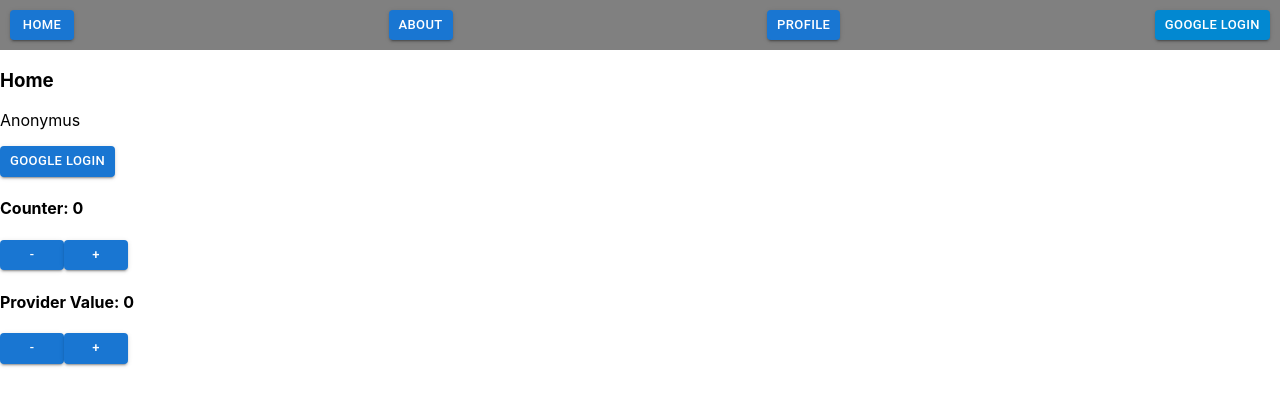
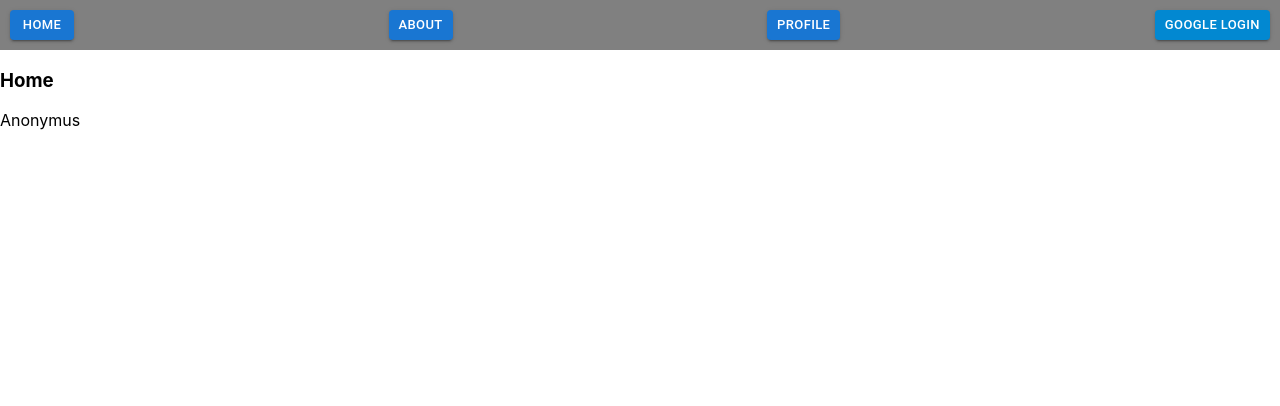
Before and after one commit to bzsub/bike-repair, a React (Create React App) app in the folder frontend/: page / in a window 1280 px wide. Shown: the top 406 px of the page. Built offline with nearby package versions, Linux system fonts and the light colour scheme.

Commit message:
fe cleaning

```diff
--- a/frontend/src/hooks/useCounter.jsx
+++ /dev/null
@@ -1,26 +0,0 @@
-import { React, useEffect, useState } from "react";
-
-export const useCounter = (componentName) => {
-  const [counter, setCounter] = useState(0);
-
-  const increment = () => {
-    setCounter(counter + 1);
-  };
-
-  const decrement = () => {
-    setCounter(counter - 1);
-  };
-
-  useEffect(() => {
-    localStorage.setItem("counter" + componentName, counter);
-    // eslint-disable-next-line
-  }, [counter]);
-
-  useEffect(() => {
-    const localCounter = parseInt(localStorage.getItem("counter" + componentName));
-    setCounter(localCounter || 0);
-    // eslint-disable-next-line
-  }, []);
-
-  return { counter, increment, decrement };
-};
--- a/frontend/src/index.js
+++ b/frontend/src/index.js
@@ -3,7 +3,7 @@ import ReactDOM from "react-dom/client";
 import { BrowserRouter } from "react-router-dom";
 import "./index.css";
 import App from "./App";
-import { CounterProvider } from "./providers/counter";
+
 import { AuthProvider } from "./providers/auth";
 // import ErrorBoundary from "./components/ErrorBoundary";
 // import reportWebVitals from "./reportWebVitals";
@@ -11,11 +11,9 @@ import { AuthProvider } from "./providers/auth";
 const root = ReactDOM.createRoot(document.getElementById("root"));
 root.render(
   <AuthProvider>
-    <CounterProvider>
       <BrowserRouter>
         <App />
       </BrowserRouter>
-    </CounterProvider>
   </AuthProvider>
 );
 // reportWebVitals();
--- a/frontend/src/pages/About.jsx
+++ b/frontend/src/pages/About.jsx
@@ -1,29 +1,15 @@
 import { React, useEffect, useState } from "react";
-import Button from "@mui/material/Button";
-import { useCounter } from "../hooks/useCounter";
-import { useCounter as useGlobalCounter } from "../providers/counter";
+import { useAuth } from "../providers/auth";
+
 
 const About = () => {
-  const { counter, increment, decrement } = useCounter("About");
-  const { value, increment: goUp, decrement: goDown } = useGlobalCounter();
+  const { user } = useAuth();
 
   return (
     <div>
       <h3>About</h3>
-      <h4>Counter: {counter}</h4>
-      <Button onClick={decrement} variant="contained" size="small">
-        -
-      </Button>
-      <Button onClick={increment} variant="contained" size="small">
-        +
-      </Button>
-      <h4>Provider Value: {value}</h4>
-      <Button onClick={goDown} variant="contained" size="small">
-        -
-      </Button>
-      <Button onClick={goUp} variant="contained" size="small">
-        +
-      </Button>
+      <p>{user?.userId}</p>
+      <p>{user?.entity}</p>
     </div>
   );
 };
--- a/frontend/src/pages/Callback.jsx
+++ b/frontend/src/pages/Callback.jsx
@@ -1,4 +1,4 @@
-import { React, useState, useEffect, useContext, createContext } from "react";
+import { React, useState, useEffect } from "react";
 import { useNavigate } from "react-router-dom";
 import { useAuth } from "../providers/auth";
 
--- a/frontend/src/pages/Home.jsx
+++ b/frontend/src/pages/Home.jsx
@@ -1,8 +1,6 @@
 import { React, useEffect, useState } from "react";
 import { useNavigate } from "react-router-dom";
 import Button from "@mui/material/Button";
-import { useCounter } from "../hooks/useCounter";
-import { useCounter as useGlobalCounter } from "../providers/counter";
 import { useAuth } from "../providers/auth";
 
 //Home is now our login page
@@ -10,38 +8,12 @@ const Home = () => {
   const navigate = useNavigate();
   const { token, auth, user } = useAuth();
 
-  const { counter, increment, decrement } = useCounter("Home");
-  const { value, increment: goUp, decrement: goDown } = useGlobalCounter();
-
   return (
     <div>
       <h3>Home</h3>
       <p>{user?.userId}</p>
       <p>{user?.entity}</p>
       <p>{token ? "Logged in" : "Anonymus"}</p>
-      <p>
-        {token ? (
-          "Welcome"
-        ) : (
-          <Button onClick={auth} variant="contained" size="small">
-            Google login
-          </Button>
-        )}
-      </p>
-      <h4>Counter: {counter}</h4>
-      <Button onClick={decrement} variant="contained" size="small">
-        -
-      </Button>
-      <Button onClick={increment} variant="contained" size="small">
-        +
-      </Button>
-      <h4>Provider Value: {value}</h4>
-      <Button onClick={goDown} variant="contained" size="small">
-        -
-      </Button>
-      <Button onClick={goUp} variant="contained" size="small">
-        +
-      </Button>
     </div>
   );
 };
--- a/frontend/src/providers/counter.jsx
+++ /dev/null
@@ -1,27 +0,0 @@
-import { React, useState, useContext, createContext } from "react";
-const CounterContext = createContext();
-
-// custom hook bro
-const useCounter = () => {
-  return useContext(CounterContext); // read the context and subscribe to its changes
-};
-
-const CounterProvider = ({ children }) => {
-  const [value, setValue] = useState(0);
-
-  const increment = () => {
-    setValue(value + 1);
-  };
-
-  const decrement = () => {
-    setValue(value - 1);
-  };
-
-  return <CounterContext.Provider value={{ increment, decrement, value }}>{children}</CounterContext.Provider>; // provide value for my context
-};
-
-export { CounterProvider, useCounter };
-
-/*
-my CounterContext must be the same in useContext(here), and in return <here.provider/>
-*/
```
